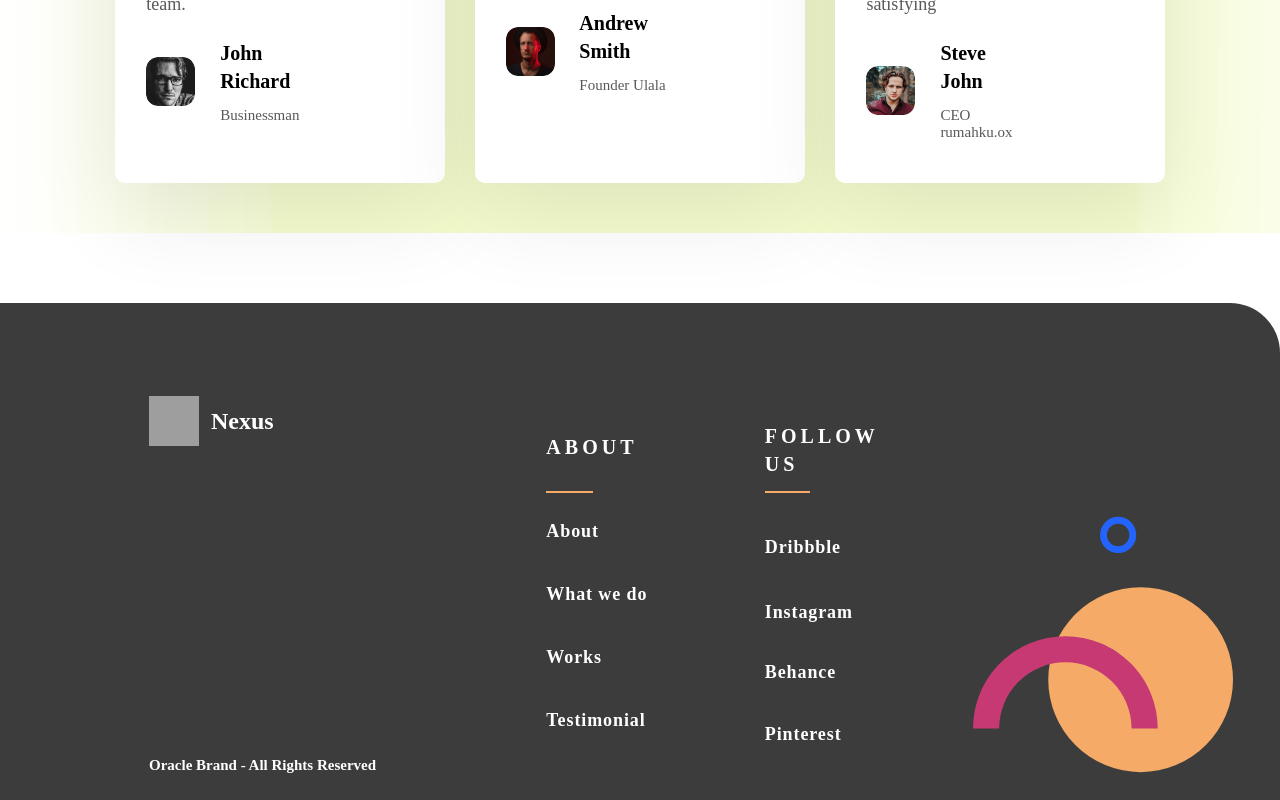
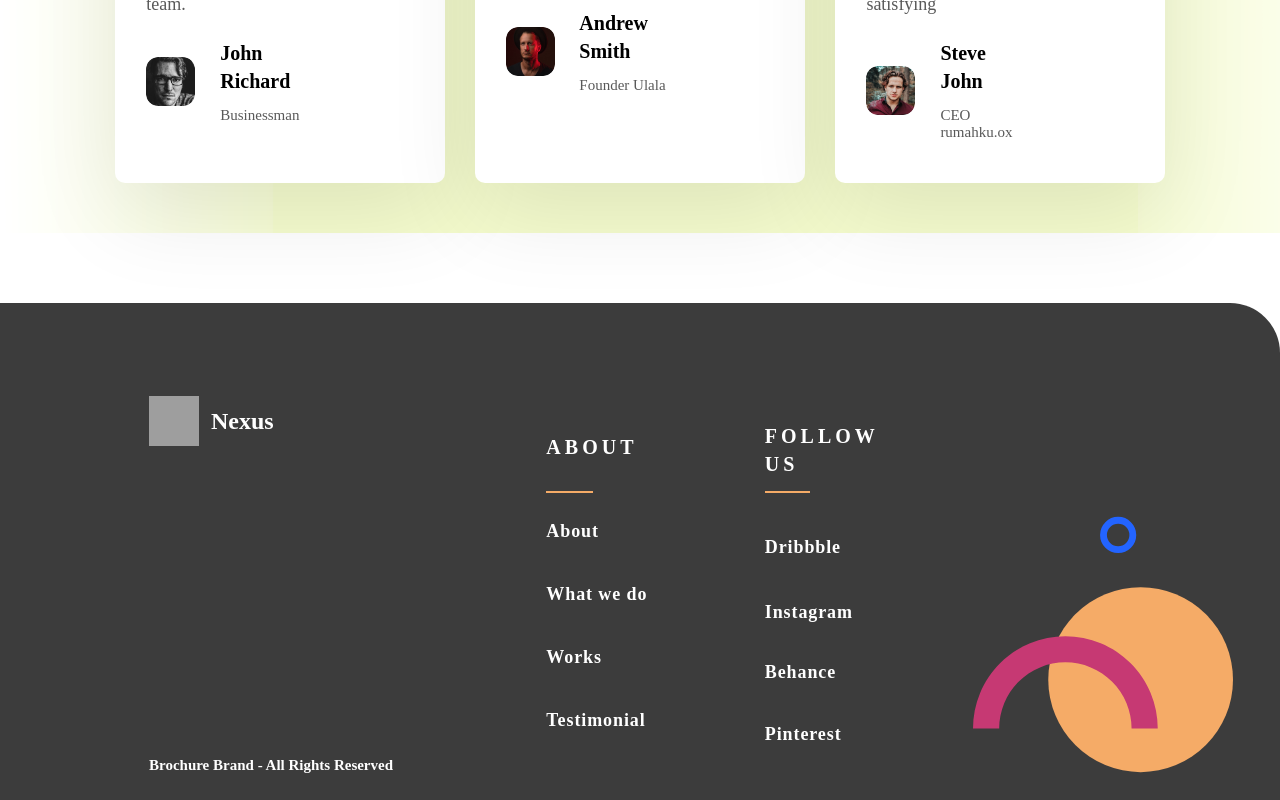
Before and after one commit to auscode/brochure-website, a React (Vite) app: page / in a window 1280 px wide. Shown: the part 2686-3486 px from the top of the page. Built offline with nearby package versions, Linux system fonts and the light colour scheme; grey boxes are pictures that could not be loaded; a web font is replaced by a local one.

Commit message:
minor updates

```diff
--- a/index.html
+++ b/index.html
@@ -1,25 +1,22 @@
 <!doctype html>
 <html lang="en">
+
 <head>
   <meta charset="utf-8" />
-    <title>Harshit's Application1</title>
+  <title>Brochure Website</title>
   <meta name="viewport" content="width=device-width, initial-scale=1.0" />
   <meta name="theme-color" content="#000000" />
-    <meta
-      name="description"
-      content="Web site created using create-react-app"
-    />
-    <img
-      alt="Logo"
-      src="https://appproject.dhiwise.com/dhiwise-logo.png?c=7L1-0a0f74-vG6&v=1.0.1"
-      style="width: 0px; height: 0px"
-    />
+  <meta name="description" content="Web site created using create-react-app" />
+  <img alt="Logo" src="https://appproject.dhiwise.com/dhiwise-logo.png?c=7L1-0a0f74-vG6&v=1.0.1"
+    style="width: 0px; height: 0px" />
   <link rel="icon" href="/favicon.ico" />
   <link rel="manifest" href="/manifest.json" />
 </head>
+
 <body>
   <noscript>You need to enable JavaScript to run this app.</noscript>
   <div class="dhiwise-code" id="root"></div>
   <script type="module" src="/src/index.jsx"></script>
 </body>
+
 </html>
--- a/src/components/Footer/index.jsx
+++ b/src/components/Footer/index.jsx
@@ -103,7 +103,7 @@ const Footer = (props) => {
               className="text-[15px] text-white-A700"
               size="txtSourceSansProBold15"
             >
-              Oracle Brand - All Rights Reserved
+              Brochure Brand - All Rights Reserved
             </Text>
           </div>
           <Img
--- a/src/components/Footer1/index.jsx
+++ b/src/components/Footer1/index.jsx
@@ -103,7 +103,7 @@ const Footer1 = (props) => {
               className="text-[15px] text-white-A700"
               size="txtSourceSansProBold15"
             >
-              Oracle Brand - All Rights Reserved
+              Brochure Brand - All Rights Reserved
             </Text>
           </div>
           <Img
--- a/src/pages/Home.jsx
+++ b/src/pages/Home.jsx
@@ -6,7 +6,7 @@ const Home = () => {
       <h1>Homepage</h1>
       <p className="headline">
         This project was generated By{" "}
-        <a href="https://www.dhiwise.com">Dhiwise</a>. Quickly use below links
+        <a href="https://www.dhiwise.com">Brochure</a>. Quickly use below links
         to navigate through all pages.
       </p>
       <ul>
```
Lines whose indentation alone changed are shown as unchanged.
